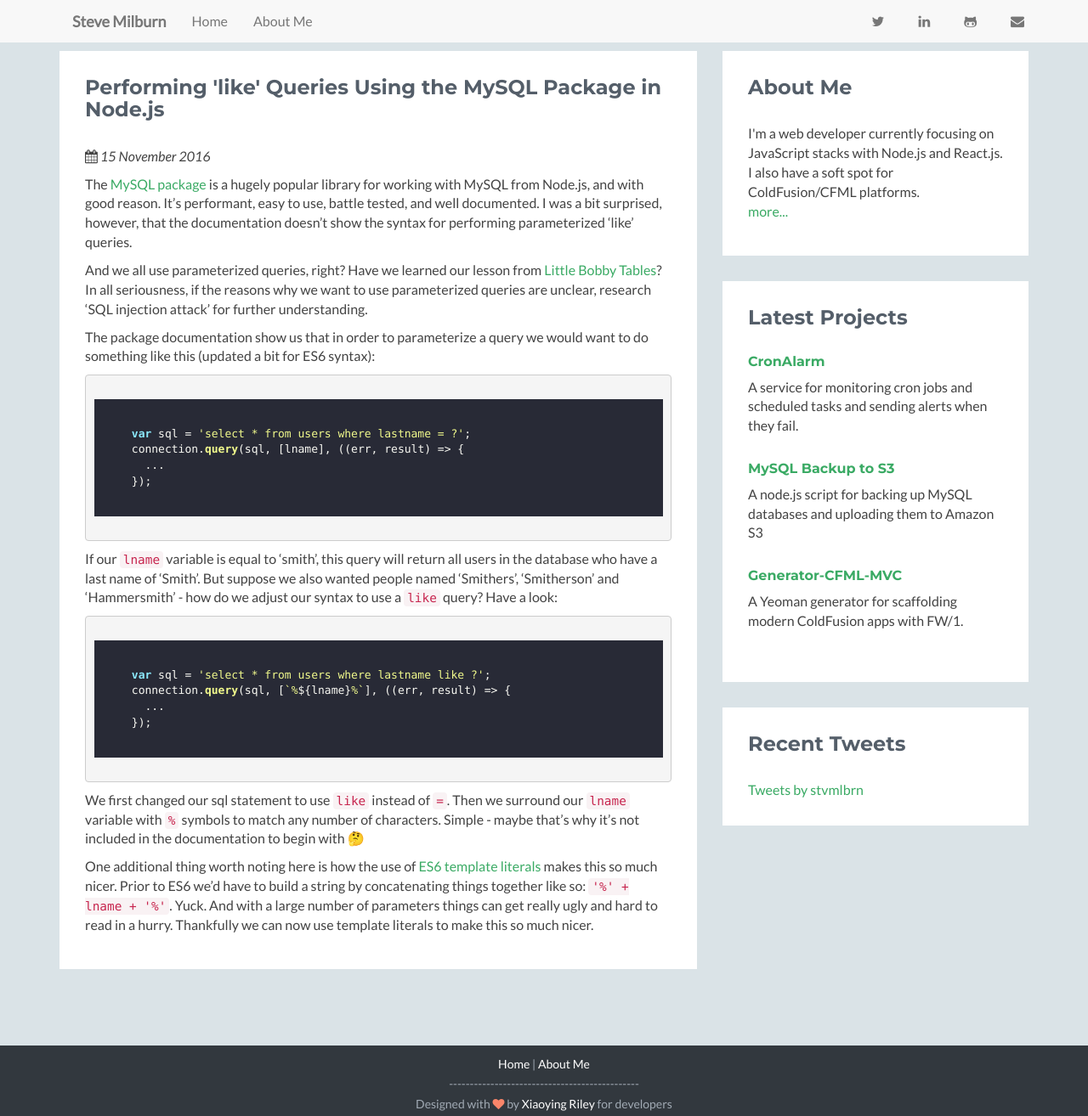
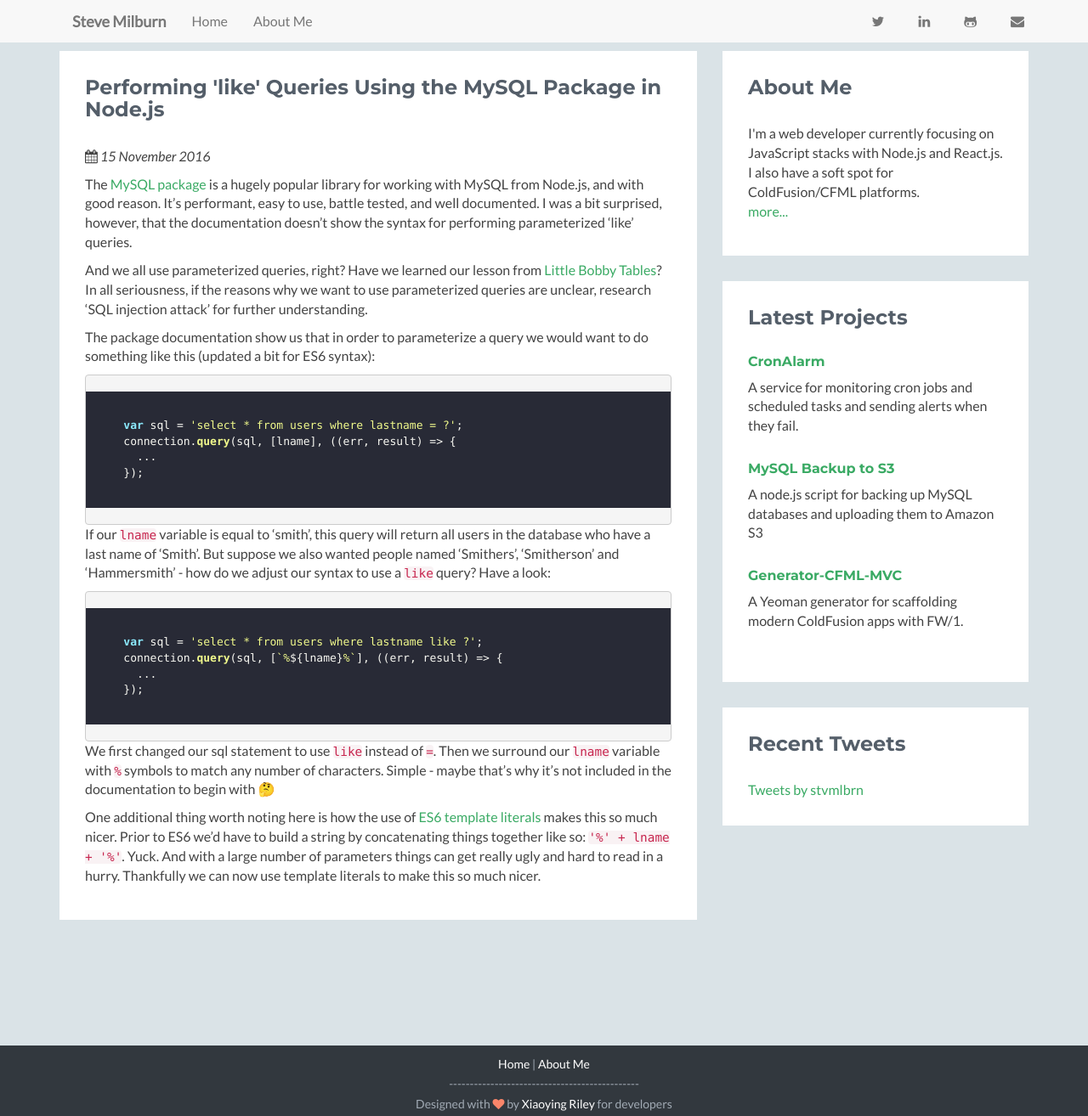
Before and after one commit to stvmlbrn/stvmlbrn.github.io, a Jekyll site: the page built from _posts/2016-11-15-like-parameters-using-mysql-package-in-node.md, in a window 1280 px wide and 1314 px high. Shown: the whole window at 85% size. Built offline with Jekyll 4.4.1, drawn with Linux system fonts in a browser that asks for light colours; nearby versions of some CDN libraries; comment, search, counter and statistics services are not loaded.

Commit message:
reset <pre> tags

```diff
--- a/css/styles.css
+++ b/css/styles.css
@@ -7,6 +7,15 @@
  * Website: http://themes.3rdwavemedia.com/
 */
 /* ======= Base ======= */
+
+/**
+ * Reset some basic elements
+ */
+pre, code {
+  margin: 0;
+  padding: 0;
+}
+
 body {
   font-family: 'Lato', arial, sans-serif;
   color: #434343;
```
